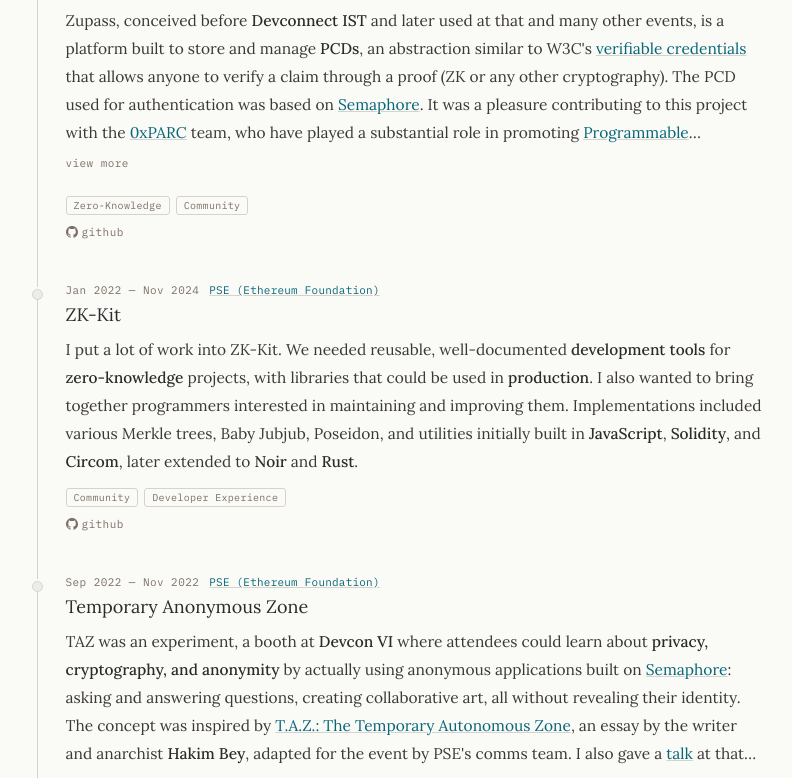
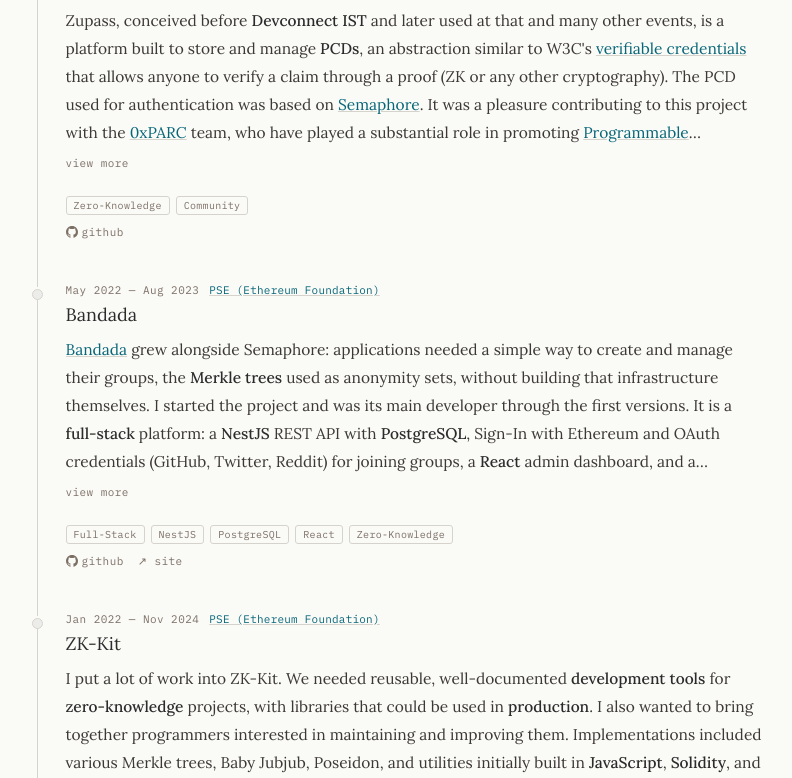
Before and after one commit to cedoor/cedoor.github.io, an Astro site: page /projects in a window 1280 px wide. Shown: the part 2022-2800 px from the top of the page, without its empty margins (235-1027 px from the left). Built offline with nearby package versions, Linux system fonts and the light colour scheme; Astro itself is replaced by a stand-in of ours.

Commit message:
feat(projects): add bandada and technical tags
Highlight full-stack and CI/CD work alongside cryptography, aligned with the updated CV.

```diff
--- a/src/data/projects.ts
+++ b/src/data/projects.ts
@@ -25,7 +25,7 @@ const projects: Project[] = [
       the web and desktop. Still in early development,
       it revisits an interest I first explored with <b>Mindmapp</b>, my first open-source project:
       helping people organize what they learn, this time by making the connections between ideas explicit.`,
-    skills: ['Knowledge Graph', 'Plugin Architecture', 'Open Source', 'Learning'],
+    skills: ['Knowledge Graph', 'Plugin Architecture', 'React', 'Tailwind CSS', 'Electron', 'CI/CD'],
     repoUrl: 'https://github.com/nesso-how/nesso',
     siteUrl: 'https://nesso.how/',
     active: true,
@@ -39,7 +39,7 @@ const projects: Project[] = [
       ways to manage agent prompts, skills, and workflows as <b>composable</b>, versioned artifacts.
       I built a small <b>TypeScript</b> tool to try out
       templates, validation, reusable packs, and early forms of evaluation.`,
-    skills: ['AI', 'Developer Experience', 'Open Source', 'TypeScript'],
+    skills: ['AI', 'Developer Experience', 'TypeScript', 'Bun', 'CLI'],
     repoUrl: 'https://github.com/atlante/atlante',
     siteUrl: 'https://atlante.sh/',
   },
@@ -58,7 +58,7 @@ const projects: Project[] = [
       schemes under a common plaintext space. Squid handles scratch memory management
       and scheme lifecycle transitions. It also ships as <b>squid-js</b>, with <b>WebAssembly</b> and
       <b>Node.js</b> bindings for use from JavaScript.`,
-    skills: ['Rust', 'Fully Homomorphic Encryption', 'Research'],
+    skills: ['Rust', 'Fully Homomorphic Encryption', 'WebAssembly', 'Research'],
     repoUrl: 'https://github.com/cedoor/squid',
     siteUrl: 'https://squid.cedoor.dev/',
   },
@@ -75,14 +75,17 @@ const projects: Project[] = [
       to run computations on <b>encrypted data</b> contributed by multiple users. My work focused on
       <b>Noir</b> circuits and recursive proofs for verifying the <b>threshold-BFV</b> protocol,
       from distributed key generation and input encryption to threshold decryption and on-chain
-      verification. I also built <b>CRISP</b>'s proof system for coercion-resistant secret ballots,
-      along with TypeScript SDKs, APIs, and tooling for generating and integrating proofs.`,
+      verification. I also worked across the stack of <b>CRISP</b>, an app for coercion-resistant
+      secret ballots built on the protocol: its proof system, <b>React</b> frontend, <b>Rust</b>
+      server, and <b>TypeScript</b> SDK. Along the way, I spent some time making the CI faster and
+      cheaper to run.`,
     skills: [
       'Zero-Knowledge',
-      'Full Homomorphic Encryption',
+      'Fully Homomorphic Encryption',
       'Multi-Party Computation',
-      'Research',
       'Rust',
+      'Noir',
+      'React',
     ],
     repoUrl: 'https://github.com/gnosisguild/enclave',
     siteUrl: 'https://www.theinterfold.com/',
@@ -99,7 +102,7 @@ const projects: Project[] = [
       circuits and a plug-in architecture for different backends. In my opinion one of the most
       well-executed projects at PSE, largely thanks to
       <a href="https://github.com/voltrevo">Andrew Morris</a>.`,
-    skills: ['Multi-Party Computation', 'Rust'],
+    skills: ['Multi-Party Computation', 'Rust', 'TypeScript'],
     repoUrl: 'https://github.com/privacy-ethereum/mpc-framework',
   },
   {
@@ -134,6 +137,22 @@ const projects: Project[] = [
     repoUrl: 'https://github.com/proofcarryingdata/zupass',
   },
   {
+    title: 'Bandada',
+    company: 'PSE (Ethereum Foundation)',
+    companyUrl: 'https://pse.dev/',
+    dateRange: 'May 2022 — Aug 2023',
+    description: `<a href="https://pse.dev/projects/bandada">Bandada</a> grew alongside Semaphore:
+      applications needed a simple way to create and manage their groups, the <b>Merkle trees</b>
+      used as anonymity sets, without building that infrastructure themselves. I started the project
+      and was its main developer through the first versions. It is a <b>full-stack</b> platform: a
+      <b>NestJS</b> REST API with <b>PostgreSQL</b>, Sign-In with Ethereum and OAuth credentials
+      (GitHub, Twitter, Reddit) for joining groups, a <b>React</b> admin dashboard, and a
+      <b>TypeScript SDK</b> for integrating it into other apps.`,
+    skills: ['Full-Stack', 'NestJS', 'PostgreSQL', 'React', 'Zero-Knowledge'],
+    repoUrl: 'https://github.com/bandada-infra/bandada',
+    siteUrl: 'https://pse.dev/projects/bandada',
+  },
+  {
     title: 'ZK-Kit',
     company: 'PSE (Ethereum Foundation)',
     companyUrl: 'https://pse.dev/',
@@ -144,7 +163,7 @@ const projects: Project[] = [
       and improving them. Implementations included various Merkle trees, Baby Jubjub,
       Poseidon, and utilities initially built in <b>JavaScript</b>, <b>Solidity</b>, and
       <b>Circom</b>, later extended to <b>Noir</b> and <b>Rust</b>.`,
-    skills: ['Community', 'Developer Experience'],
+    skills: ['Developer Experience', 'Community', 'TypeScript', 'Rust', 'CI/CD'],
     repoUrl: 'https://github.com/zk-kit',
   },
   {
@@ -177,9 +196,10 @@ const projects: Project[] = [
       <a href="https://tornado.cash/">Tornado Cash</a>. When I started working on it, only a
       <b>proof of concept</b> existed. I led development through the <b>audited v2–v4 releases</b>,
       redesigning the <b>Circom</b> circuits, <b>TypeScript</b> SDKs, and <b>Solidity</b> contracts.
-      Alongside the protocol, I worked on documentation, release pipelines, and the tools and
-      workflows contributors used to work on it. It is the project I learned the most from.`,
-    skills: ['Blockchain', 'Zero-Knowledge', 'Protocol Design'],
+      Alongside the protocol, I worked on the documentation, the website, the <b>CI/CD</b> pipelines on
+      GitHub Actions with automated npm releases, and the tools and workflows contributors used to
+      work on it. It is the project I learned the most from.`,
+    skills: ['Zero-Knowledge', 'Protocol Design', 'TypeScript', 'Solidity', 'Circom', 'CI/CD'],
     repoUrl: 'https://github.com/semaphore-protocol/semaphore',
   },
   {
@@ -193,11 +213,13 @@ const projects: Project[] = [
       <a href="https://pse.dev/">PSE</a> (Privacy and Scaling Explorations), a research and
       development lab supported by the Ethereum Foundation. The idea behind Interep was to build a
       bridge for transferring <b>"reputation"</b> from <b>web2 to web3</b> using
-      <b>zero-knowledge</b>. Through Interep I got involved in the <b>Ethereum community</b> and
+      <b>zero-knowledge</b>. I built most of its <b>full-stack</b> application, in <b>Next.js</b> with
+      OAuth sign-in and a <b>MongoDB</b> backend. Through Interep I got involved in the
+      <b>Ethereum community</b> and
       became interested in <b>cypherpunk</b> ideas.<br><br><b>Fun fact</b>: one of the first
       contributors to Interep was Jay Graber, now CEO
       of Bluesky.`,
-    skills: ['Blockchain', 'Zero-Knowledge', 'Identity', 'Community'],
+    skills: ['Zero-Knowledge', 'Identity', 'Full-Stack', 'Next.js', 'MongoDB'],
     repoUrl: 'https://github.com/interep-project/reputation-service',
   },
   {
@@ -210,7 +232,7 @@ const projects: Project[] = [
       without revealing it felt like such a powerful concept that I couldn't pass up the opportunity
       to study the technology and its development tools. This project was also my first real step
       into <b>cryptography</b>, and got me thinking more seriously about <b>privacy</b>.`,
-    skills: ['Blockchain', 'Zero-Knowledge', 'Research'],
+    skills: ['Zero-Knowledge', 'Research', 'React', 'PWA'],
     repoUrl: 'https://github.com/cedoor/elekton-dapp',
   },
   {
@@ -239,7 +261,7 @@ const projects: Project[] = [
       The project was later forked by <a href="https://b310.de">B310</a> into
       <a href="https://github.com/b310-digital/teammapper">TeamMapper</a>, a collaborative mind
       mapping tool now used for free by <b>public schools in Germany</b>.`,
-    skills: ['Open Source', 'Frontend', 'Learning'],
+    skills: ['Open Source', 'Frontend', 'Angular', 'Learning'],
     repoUrl: 'https://github.com/cedoor/mindmapp',
   },
 ]
```
Also changed, not shown: AGENTS.md (+2 -2 lines).
